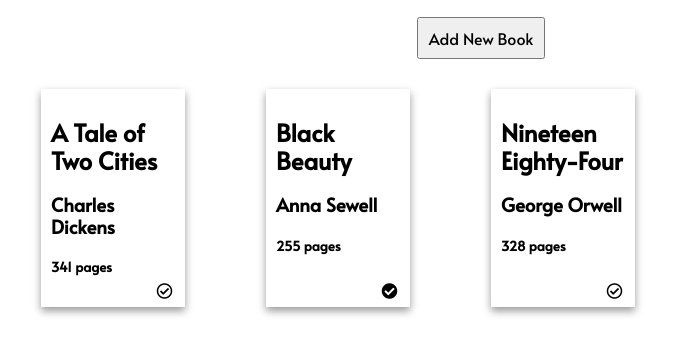
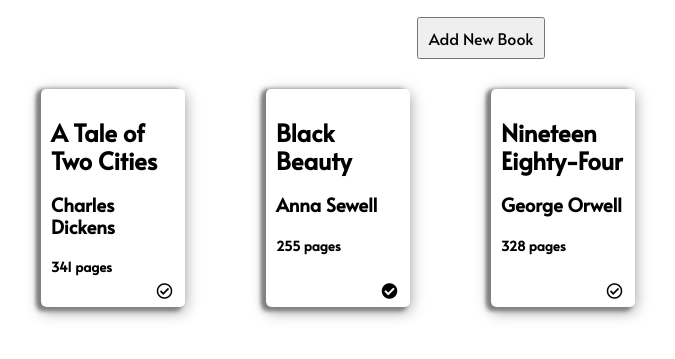
Before and after one commit to kholston/library, a plain HTML site: page dist/index.html in a window 1280 px wide. Shown: the part 133-492 px from the top of the page, without its empty margins (159-834 px from the left). Drawn offline with Linux system fonts and the light colour scheme.

Commit message:
Style book covers

```diff
--- a/css/style.scss
+++ b/css/style.scss
@@ -94,10 +94,12 @@
         position: relative;
         padding: 10px;
 
+        border-radius: 5px;
         height: 100%;
         width: 70%;
-        box-shadow: 0 4px 8px 0 rgba(0, 0, 0, 0.4);
-        transition: 0.3s;
+        box-shadow:-4px 0px 4px grey, -4px 4px 4px grey,
+            0 4px 15px 0 rgba(0, 0, 0, 0.4);
+
 
 
     }
```
Also changed, not shown: css/style.css, dist/css/style.min.css.
